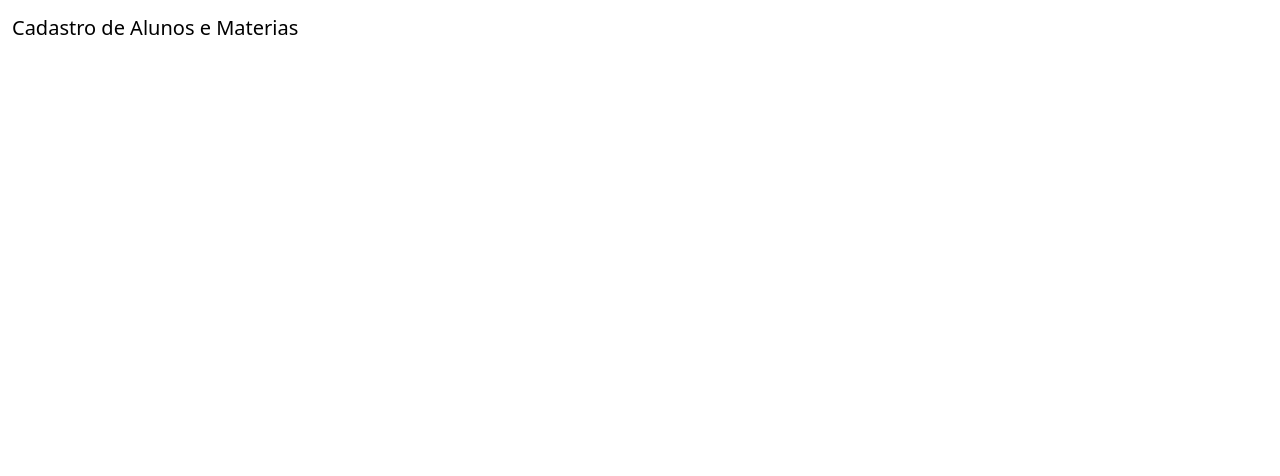
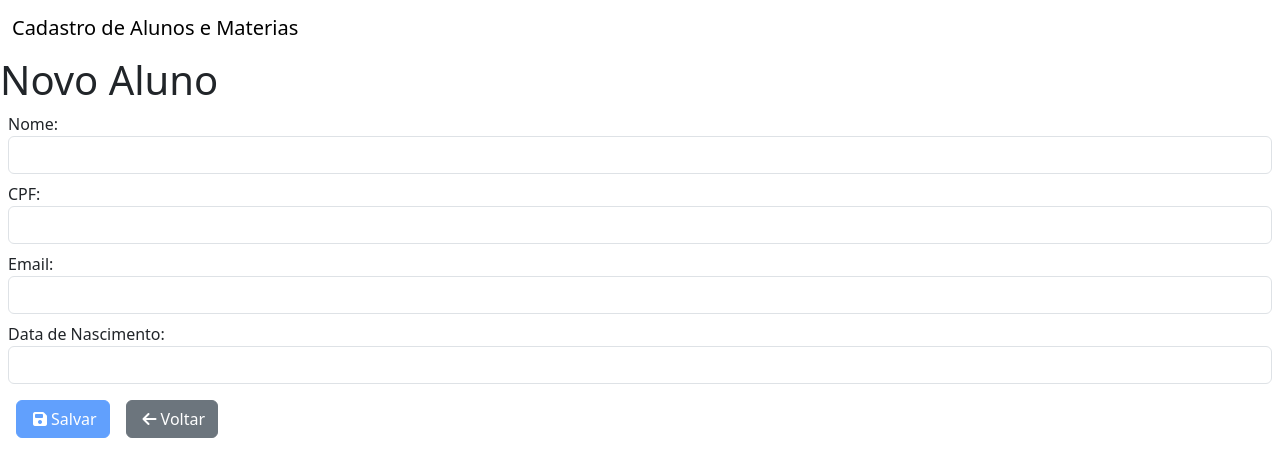
Before and after one commit to sergioj1123/trabalho-final-crud, an Angular app: page /alunos/cadastrar in a window 1280 px wide. Before the commit this address led to /. Shown: the top 476 px of the page. Built offline with nearby package versions, Linux system fonts and the light colour scheme.

Commit message:
feat: form to add new student

```diff
--- a/src/app/aluno/aluno.module.ts
+++ b/src/app/aluno/aluno.module.ts
@@ -5,10 +5,12 @@ import { FormsModule } from '@angular/forms';
 
 import { AlunoService } from './services/aluno.service';
 import { ListarAlunoComponent } from './listar-aluno/listar-aluno.component';
+import { InserirAlunoComponent } from './inserir-aluno/inserir-aluno.component';
 
 @NgModule({
   declarations: [
-    ListarAlunoComponent
+    ListarAlunoComponent,
+    InserirAlunoComponent
   ],
   imports: [
     CommonModule,
--- /dev/null
+++ b/src/app/aluno/inserir-aluno/inserir-aluno.component.html
@@ -0,0 +1,100 @@
+<h1>Novo Aluno</h1>
+<div class="well">
+  <form #formAluno="ngForm">
+    <div class="form-group m-2">
+      <label for="nome">Nome:</label>
+      <input
+        [(ngModel)]="aluno.nome"
+        #nome="ngModel"
+        type="text"
+        class="form-control"
+        id="nome"
+        name="nome"
+        minlength="2"
+        required
+      />
+      <div
+        *ngIf="nome.errors && (nome.dirty || nome.touched)"
+        class="alert alert-danger m-2"
+      >
+        <div [hidden]="!nome.errors['required']">Digite o nome do aluno</div>
+        <div [hidden]="!nome.errors['minlength']">
+          O nome deve contrer ao menos 2 caracteres
+        </div>
+      </div>
+    </div>
+    <div class="form-group m-2">
+      <label for="cpf">CPF:</label>
+      <input
+        [(ngModel)]="aluno.cpf"
+        #cpf="ngModel"
+        type="text"
+        class="form-control"
+        id="cpf"
+        name="cpf"
+        minlength="9"
+        required
+      />
+      <div
+        *ngIf="cpf.errors && (cpf.dirty || cpf.touched)"
+        class="alert alert-danger m-2"
+      >
+        class="alert alert-danger m-2">
+        <div [hidden]="!cpf.errors['required']">Digite o CPF do aluno</div>
+        <div [hidden]="!cpf.errors['minlength']">
+          O nome deve contrer ao menos 9 caracteres
+        </div>
+      </div>
+    </div>
+    <div class="form-group m-2">
+      <label for="email">Email:</label>
+      <input
+        [(ngModel)]="aluno.email"
+        #email="ngModel"
+        type="text"
+        class="form-control"
+        id="email"
+        name="email"
+        minlength="2"
+        required
+      />
+      <div
+        *ngIf="email.errors && (email.dirty || email.touched)"
+        class="alert alert-danger m-2"
+      >
+        <div [hidden]="!email.errors['required']">Digite o Email do aluno</div>
+        <div [hidden]="!email.errors['minlength']">
+          O email deve contrer ao menos 2 caracteres
+        </div>
+      </div>
+    </div>
+    <div class="form-group m-2">
+      <label for="dataNascimento">Data de Nascimento:</label>
+      <input
+        [(ngModel)]="aluno.dataNascimento"
+        #dataNascimento="ngModel"
+        type="text"
+        class="form-control"
+        id="dataNascimento"
+        name="dataNascimento"
+      />
+    </div>
+    <div class="form-group m-2">
+      <button
+        (click)="inserirAluno()"
+        [disabled]="!formAluno.valid"
+        type="button"
+        class="btn btn-primary m-2"
+      >
+        <i class="fa fa-save mx-1" aria-hidden="true"></i>Salvar
+      </button>
+      <button
+        [routerLink]="['/alunos']"
+        type="button"
+        class="btn btn-secondary m-2"
+      >
+        <i class="fa fa-arrow-left mx-1" aria-hidden="true"></i>Voltar
+      </button>
+    </div>
+  </form>
+</div>
--- /dev/null
+++ b/src/app/aluno/inserir-aluno/inserir-aluno.component.ts
@@ -0,0 +1,27 @@
+import { Component, ViewChild } from '@angular/core';
+import { NgForm } from '@angular/forms';
+import { Aluno } from '../../shared/models/aluno.model';
+import { AlunoService } from '../services/aluno.service';
+import { Router } from '@angular/router';
+
+@Component({
+  selector: 'app-inserir-aluno',
+  templateUrl: './inserir-aluno.component.html',
+  styleUrl: './inserir-aluno.component.css'
+})
+export class InserirAlunoComponent {
+  @ViewChild('formAluno') formAluno!: NgForm;
+  aluno: Aluno = new Aluno();
+
+  constructor(
+    private alunoService: AlunoService,
+    private router: Router
+  ){}
+
+  inserirAluno(): void {
+    if (this.formAluno.form.valid) {
+      this.alunoService.inserir(this.aluno);
+      this.router.navigate(['/alunos']);
+    }
+  }
+}
--- a/src/app/aluno/listar-aluno/listar-aluno.component.html
+++ b/src/app/aluno/listar-aluno/listar-aluno.component.html
@@ -8,8 +8,14 @@
       <th>Email</th>
       <th>Data de Nascimento</th>
       <th class="text-center">
-        <a href="#" title="Novo" alt="Novo" class="btn btn-success">
-          <i class="fa fa-plus" aria-hidden="true">Novo</i>
+        <a
+          [routerLink]="['/alunos/cadastrar']"
+          href="#"
+          title="Novo"
+          alt="Novo"
+          class="btn btn-success"
+        >
+          <i class="fa fa-plus mx-1" aria-hidden="true"></i>Novo
         </a>
       </th>
     </tr>
@@ -20,10 +26,10 @@
       <td>{{ aluno.dataNascimento }}</td>
       <td class="text-center" style="width: 300px">
         <a href="#" title="Editar" alt="Editar" class="btn btn-info mx-2">
-          <i class="fa fa-edit" aria-hidden="true">Editar</i>
+          <i class="fa fa-edit mx-1" aria-hidden="true"></i>Editar
         </a>
         <a href="#" title="Remover" alt="Remover" class="btn btn-danger">
-          <i class="fa fa-times" aria-hidden="true">Remover</i>
+          <i class="fa fa-times mx-1" aria-hidden="true"></i>Remover
         </a>
       </td>
     </tr>
--- a/src/app/aluno/listar-aluno/listar-aluno.component.ts
+++ b/src/app/aluno/listar-aluno/listar-aluno.component.ts
@@ -19,13 +19,6 @@ export class ListarAlunoComponent implements OnInit {
 
   listarTodos(): Aluno[] {
     //return this.alunoService.listarTodos();
-    return [
-      new Aluno(1, 'João', "12345978909", "teste@teste.com",
-        '17/01/1998'),
-        new Aluno(2, 'Maria', "98765432109", "maria@teste.com", '25/05/1995'),
-        new Aluno(3, 'Pedro', "45678912309", "pedro@teste.com", '10/11/1997'),
-        new Aluno(4, 'Ana', "65432198709", "ana@teste.com", '03/09/1999'),
-        new Aluno(5, 'Lucas', "32165498709", "lucas@teste.com", '21/07/1996')
-    ];
+    return this.alunoService.listarTodos();
   }
 }
--- a/src/app/app-routing.module.ts
+++ b/src/app/app-routing.module.ts
@@ -1,11 +1,13 @@
 import { NgModule } from '@angular/core';
 import { RouterModule, Routes } from '@angular/router';
 import { ListarAlunoComponent } from './aluno/listar-aluno/listar-aluno.component';
+import { InserirAlunoComponent } from './aluno/inserir-aluno/inserir-aluno.component';
 
 const routes: Routes = [
   {path: '', redirectTo: 'alunos/listar', pathMatch: 'full'},
   {path: "alunos", redirectTo: "alunos/listar"},
   {path: "alunos/listar", component: ListarAlunoComponent},
+  {path: "alunos/cadastrar", component: InserirAlunoComponent}
 ];
 
 @NgModule({
```
Also changed, not shown: src/app/aluno/inserir-aluno/inserir-aluno.component.css (added), 1 other file (tests, documents, lock files or other folders).
